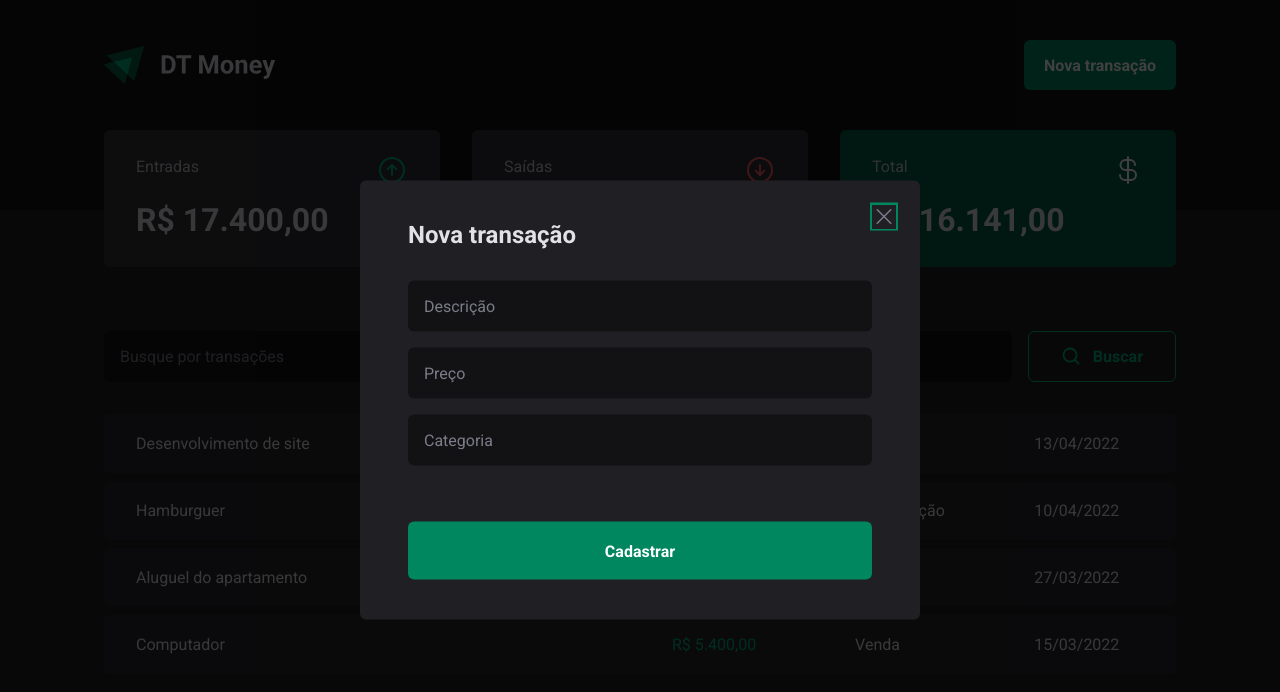
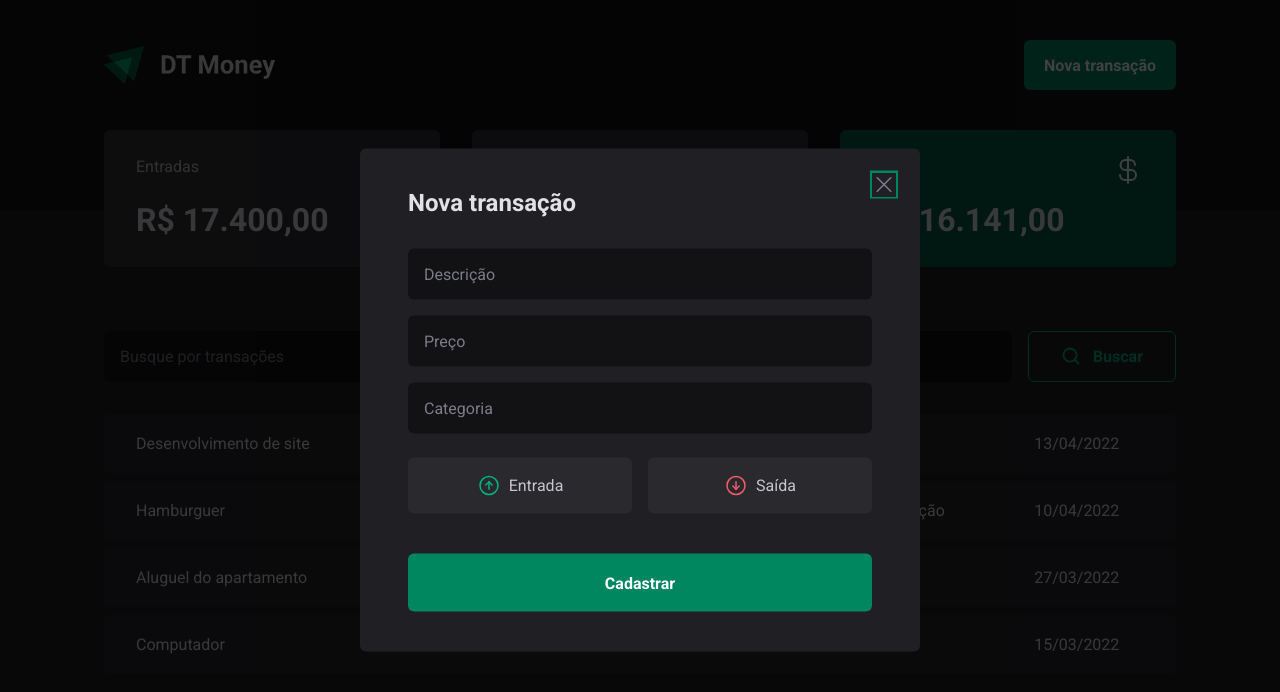
Before and after one commit to gustavoazevedoo/ignite-aulas, a React (Vite) app in the folder 03-dt-money/: page / in a window 1280 px wide. Both pictures are taken after a click on the button "Nova transação". Shown: the top 692 px of the page. Built offline with nearby package versions, Linux system fonts and the light colour scheme.

Commit message:
add TransactionType

```diff
--- a/03-dt-money/package.json
+++ b/03-dt-money/package.json
@@ -10,6 +10,7 @@
   },
   "dependencies": {
     "@radix-ui/react-dialog": "^1.0.0",
+    "@radix-ui/react-radio-group": "^1.0.0",
     "phosphor-react": "^1.4.1",
     "react": "^18.2.0",
     "react-dom": "^18.2.0",
--- a/03-dt-money/src/components/NewTransactionModal/index.tsx
+++ b/03-dt-money/src/components/NewTransactionModal/index.tsx
@@ -1,6 +1,7 @@
 import * as Dialog from '@radix-ui/react-dialog'
-import { X } from 'phosphor-react'
-import { CloseButton, Content, Overlay } from './styles'
+
+import { ArrowCircleDown, ArrowCircleUp, X } from 'phosphor-react'
+import { CloseButton, Content, Overlay, TransactionType, TransactionTypeButton } from './styles'
 
 export function NewTransactionModal() {
   return (
@@ -19,6 +20,18 @@
           <input type="number" placeholder='Preço' required />
           <input type="text" placeholder='Categoria' required />
 
+          <TransactionType>
+            <TransactionTypeButton value='income' variant='income'>
+              <ArrowCircleUp size={24} />
+              Entrada
+            </TransactionTypeButton>
+
+            <TransactionTypeButton value='outcome' variant='outcome'>
+              <ArrowCircleDown size={24} />
+              Saída
+            </TransactionTypeButton>
+          </TransactionType>
+
           <button type='submit'>Cadastrar</button>
         </form>
 
--- a/03-dt-money/src/components/NewTransactionModal/styles.ts
+++ b/03-dt-money/src/components/NewTransactionModal/styles.ts
@@ -1,5 +1,7 @@
-import styled from "styled-components";
+import styled, { css } from "styled-components";
 import * as Dialog from '@radix-ui/react-dialog';
+import * as RadioGroup from '@radix-ui/react-radio-group'
+
 
 export const Overlay = styled(Dialog.Overlay)`
   position: fixed;
@@ -40,7 +42,7 @@
     }
 
     button[type="submit"] {
-      margin-top: 2.5rem;
+      margin-top: 1.5rem;
       height: 58px;
       border: none;
       border-radius: 6px;
@@ -71,3 +73,49 @@
 
   color: ${({ theme }) => theme["gray-500"]};
 `
+
+export const TransactionType = styled(RadioGroup.Root)`
+  display: grid;
+  grid-template-columns: repeat(2, 1fr);
+  gap: 1rem;
+  margin-top: 0.5rem;
+`
+interface TransactionTypeButtonProps {
+  variant: 'income' | 'outcome'
+}
+
+export const TransactionTypeButton = styled(RadioGroup.Item)<TransactionTypeButtonProps>`
+  display: flex;
+  align-items: center;
+  justify-content: center;
+  gap: 0.5rem;
+
+  border: 0;
+  line-height: 0;
+  cursor: pointer;
+
+  padding: 1rem 1.5rem;
+  border-radius: 6px;
+  background-color: ${({ theme }) => theme["gray-700"]};
+  color: ${({ theme }) => theme["gray-300"]};
+
+  transition: background-color .2s;
+
+  svg {
+    color: ${({ variant, theme }) => variant === 'income' ? theme["green-300"] : theme["red-300"]}
+  }
+
+  &[data-state='unchecked']:hover {
+    background-color: ${({ theme }) => theme["gray-600"]};
+  }
+
+  &[data-state='checked'] {
+    color: ${({ theme }) => theme.white};
+
+    svg {
+      color: ${({ theme }) => theme.white};
+    }
+
+    background-color: ${({ theme, variant }) => variant === 'income' ? theme["green-700"] : theme["red-700"]};
+  }
+`
```
Also changed, not shown: 1 other file (tests, documents, lock files or other folders).
